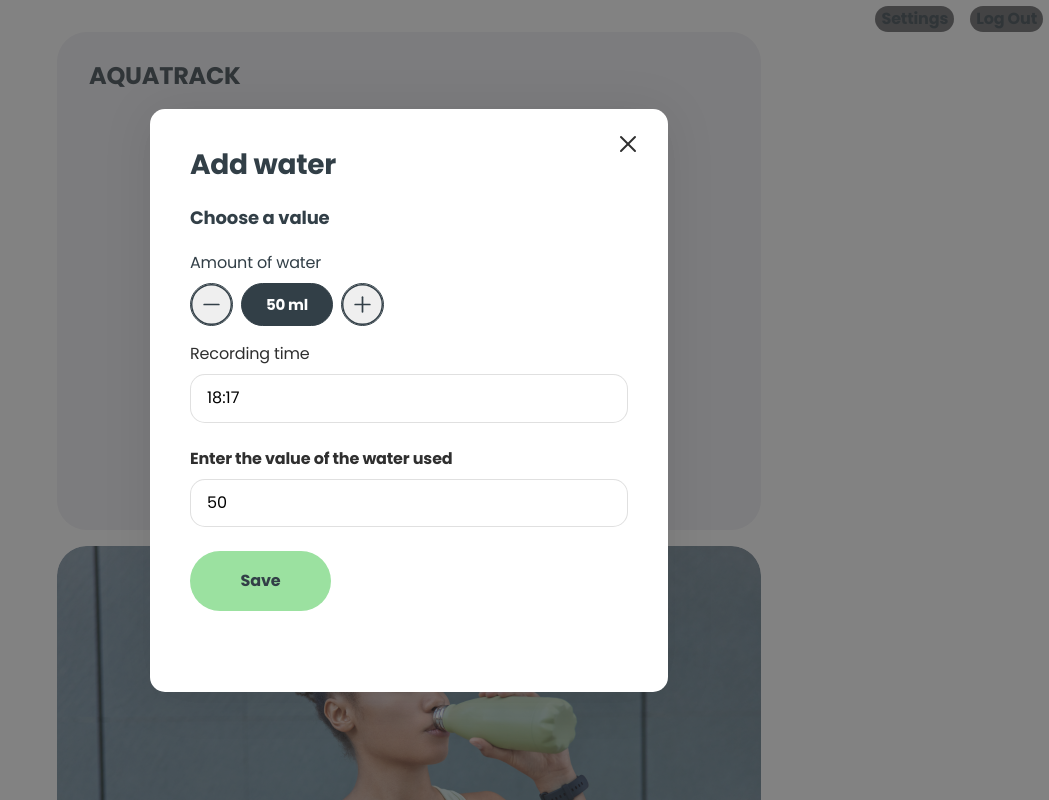
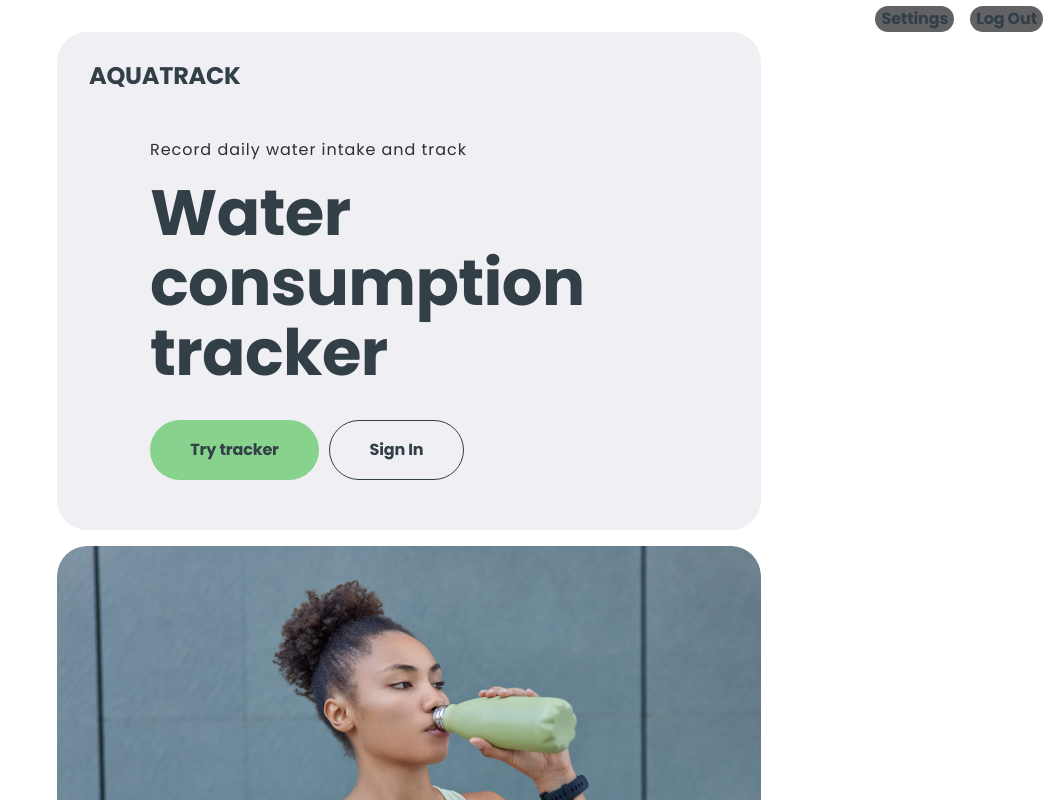
Before and after one commit to Costbound/aquahackers-project, a React (Vite) app: page / in a window 1280 px wide. Shown: the top 800 px of the page, without its empty margins (231-1280 px from the left). Built offline with nearby package versions, Linux system fonts and the light colour scheme; no server answers.

Commit message:
update from main

```diff
--- a/src/helpers/getCurerntTime.js
+++ b/src/helpers/getCurerntTime.js
@@ -1,8 +1,7 @@
 const getCurrentTime = () => {
-  const now = new Date(Date.now());
+  const now = new Date(Date.now(Date.now()));
   const hours = String(now.getHours()).padStart(2, "0");
   const minutes = String(now.getMinutes()).padStart(2, "0");
   return `${hours}:${minutes}`;
 };
 export default getCurrentTime;
-console.log(getCurrentTime())
--- a/src/pages/HomePage/HomePage.jsx
+++ b/src/pages/HomePage/HomePage.jsx
@@ -9,9 +9,6 @@ import Modal from "../../components/Modal/Modal.jsx";
 function HomePage() {
   return (
     <>
-        <Modal isOpen={true}>
-            <WaterModal type='add' waterId={'id'} waterAmount={700} date={'2022-06-23T23:27'} />
-        </Modal>
       <Helmet>
         <title>AquaTracker</title>
       </Helmet>
```
